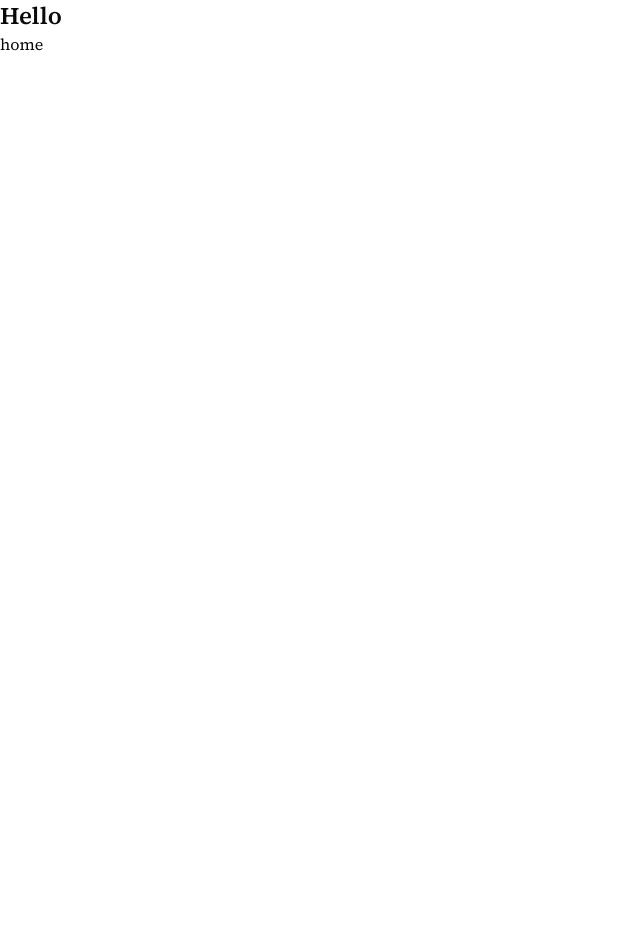
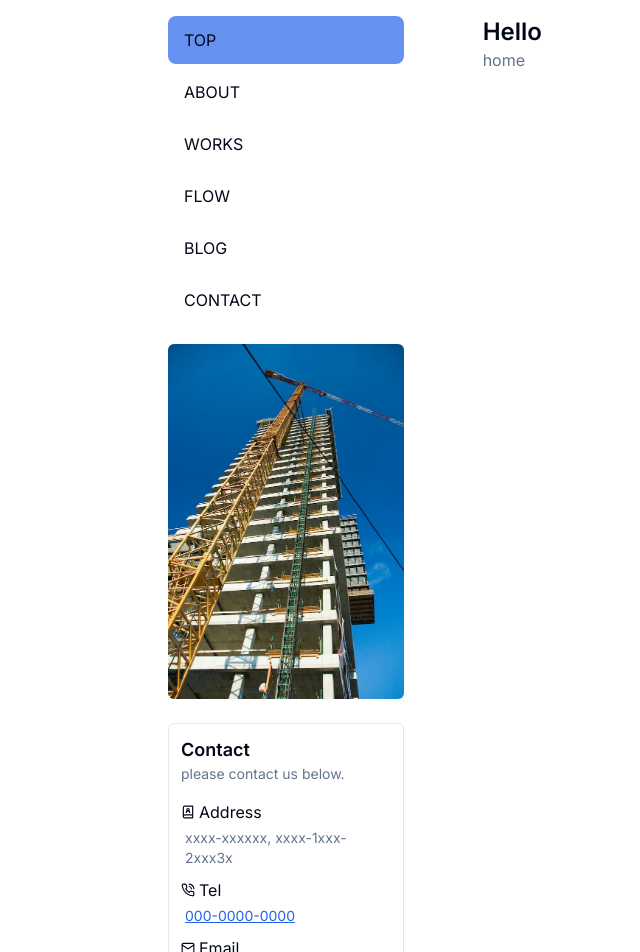
Before and after one commit to H-ymt/construction-company-website, a Next.js app: page / in a window 1280 px wide. Shown: the top 952 px of the page, without its empty margins (0-640 px from the left). Before the commit the page ends 800 px from the top, so only its background shows below. Built offline with nearby package versions, Linux system fonts and the light colour scheme.

Commit message:
feat(aside): implementing sidemenu

```diff
--- /dev/null
+++ b/app/_components/SideMenu.tsx
@@ -0,0 +1,38 @@
+'use client'
+
+import Image from 'next/image'
+import Link from 'next/link'
+import { usePathname } from 'next/navigation'
+import SideMenuInfo from './SideMenuInfo'
+import { globalNavMenu } from '@/constants'
+
+export default function SideMenu() {
+  const pathname = usePathname()
+
+  return (
+    <aside className="col-start-1 col-end-4 row-start-1 row-end-auto max-md:hidden">
+      <ul className="flex flex-col gap-1 pb-5">
+        {globalNavMenu.map((menu) => (
+          <li key={menu.label}>
+            <Link
+              href={menu.route}
+              className={`block w-full rounded-lg px-4 py-3 hover:text-primary ${pathname === menu.route ? 'bg-primary/70 hover:text-inherit' : ''}`}
+            >
+              {menu.label}
+            </Link>
+          </li>
+        ))}
+      </ul>
+
+      <Image
+        src="/image_sidelink.jpg"
+        width="640"
+        height="963"
+        alt=""
+        className="rounded-md"
+      />
+
+      <SideMenuInfo />
+    </aside>
+  )
+}
--- /dev/null
+++ b/app/_components/SideMenuInfo.tsx
@@ -0,0 +1,49 @@
+import { BookUser, Mail, PhoneCall } from 'lucide-react'
+
+export default function SideMenuInfo() {
+  return (
+    <>
+      <div className="mt-6 rounded-md border px-3 py-3">
+        <h3 className="rounded-tpy-2 text-lg font-semibold">Contact</h3>
+        <p className="text-sm text-muted-foreground">please contact us below.</p>
+        <div className="flex flex-col gap-4 pt-4">
+          <div className="flex flex-col gap-2.5">
+            <div>
+              <span className="flex items-center gap-1">
+                <BookUser size={14} strokeWidth={2} />
+                Address
+              </span>
+              <span className="block pl-1 pt-1 text-sm text-muted-foreground">
+                xxxx-xxxxxx, xxxx-1xxx-2xxx3x
+              </span>
+            </div>
+            <div>
+              <span className="flex items-center gap-1">
+                <PhoneCall size={14} strokeWidth={2} />
+                Tel
+              </span>
+              <a
+                href="tel:000-0000-0000"
+                className="block pl-1 pt-1 text-sm text-primary underline"
+              >
+                000-0000-0000
+              </a>
+            </div>
+            <div>
+              <span className="flex items-center gap-1">
+                <Mail size={14} strokeWidth={2} />
+                Email
+              </span>
+              <a
+                href="mailto:xxxx@xxxx.jp"
+                className="block pl-1 pt-1 text-sm text-primary underline"
+              >
+                xxxx5555@xxxx.jp
+              </a>
+            </div>
+          </div>
+        </div>
+      </div>
+    </>
+  )
+}
--- /dev/null
+++ b/app/_layouts/BaseLayout.tsx
@@ -0,0 +1,11 @@
+interface BaseLayoutProps {
+  children: React.ReactNode
+}
+
+export default function BaseLayout({ children }: BaseLayoutProps) {
+  return (
+    <div className="mx-auto max-w-[1000px] grid-cols-12 px-7 py-4 md:grid">
+      {children}
+    </div>
+  )
+}
--- a/app/globals.css
+++ b/app/globals.css
@@ -5,64 +5,47 @@
 @layer base {
   :root {
     --background: 0 0% 100%;
-    --foreground: 20 14.3% 4.1%;
-
+    --foreground: 222.2 84% 4.9%;
     --card: 0 0% 100%;
-    --card-foreground: 20 14.3% 4.1%;
-
+    --card-foreground: 222.2 84% 4.9%;
     --popover: 0 0% 100%;
-    --popover-foreground: 20 14.3% 4.1%;
-
-    --primary: 24 9.8% 10%;
-    --primary-foreground: 60 9.1% 97.8%;
-
-    --secondary: 60 4.8% 95.9%;
-    --secondary-foreground: 24 9.8% 10%;
-
-    --muted: 60 4.8% 95.9%;
-    --muted-foreground: 25 5.3% 44.7%;
-
-    --accent: 60 4.8% 95.9%;
-    --accent-foreground: 24 9.8% 10%;
-
+    --popover-foreground: 222.2 84% 4.9%;
+    --primary: 221.2 83.2% 53.3%;
+    --primary-foreground: 210 40% 98%;
+    --secondary: 210 40% 96.1%;
+    --secondary-foreground: 222.2 47.4% 11.2%;
+    --muted: 210 40% 96.1%;
+    --muted-foreground: 215.4 16.3% 46.9%;
+    --accent: 210 40% 96.1%;
+    --accent-foreground: 222.2 47.4% 11.2%;
     --destructive: 0 84.2% 60.2%;
-    --destructive-foreground: 60 9.1% 97.8%;
-
-    --border: 20 5.9% 90%;
-    --input: 20 5.9% 90%;
-    --ring: 20 14.3% 4.1%;
-
+    --destructive-foreground: 210 40% 98%;
+    --border: 214.3 31.8% 91.4%;
+    --input: 214.3 31.8% 91.4%;
+    --ring: 221.2 83.2% 53.3%;
     --radius: 0.5rem;
   }
 
   .dark {
-    --background: 20 14.3% 4.1%;
-    --foreground: 60 9.1% 97.8%;
-
-    --card: 20 14.3% 4.1%;
-    --card-foreground: 60 9.1% 97.8%;
-
-    --popover: 20 14.3% 4.1%;
-    --popover-foreground: 60 9.1% 97.8%;
-
-    --primary: 60 9.1% 97.8%;
-    --primary-foreground: 24 9.8% 10%;
-
-    --secondary: 12 6.5% 15.1%;
-    --secondary-foreground: 60 9.1% 97.8%;
-
-    --muted: 12 6.5% 15.1%;
-    --muted-foreground: 24 5.4% 63.9%;
-
-    --accent: 12 6.5% 15.1%;
-    --accent-foreground: 60 9.1% 97.8%;
-
+    --background: 222.2 84% 4.9%;
+    --foreground: 210 40% 98%;
+    --card: 222.2 84% 4.9%;
+    --card-foreground: 210 40% 98%;
+    --popover: 222.2 84% 4.9%;
+    --popover-foreground: 210 40% 98%;
+    --primary: 217.2 91.2% 59.8%;
+    --primary-foreground: 222.2 47.4% 11.2%;
+    --secondary: 217.2 32.6% 17.5%;
+    --secondary-foreground: 210 40% 98%;
+    --muted: 217.2 32.6% 17.5%;
+    --muted-foreground: 215 20.2% 65.1%;
+    --accent: 217.2 32.6% 17.5%;
+    --accent-foreground: 210 40% 98%;
     --destructive: 0 62.8% 30.6%;
-    --destructive-foreground: 60 9.1% 97.8%;
-
-    --border: 12 6.5% 15.1%;
-    --input: 12 6.5% 15.1%;
-    --ring: 24 5.7% 82.9%;
+    --destructive-foreground: 210 40% 98%;
+    --border: 217.2 32.6% 17.5%;
+    --input: 217.2 32.6% 17.5%;
+    --ring: 224.3 76.3% 48%;
   }
 }
 
@@ -71,6 +54,6 @@
     @apply border-border;
   }
   body {
-    @apply bg-background text-foreground;
+    @apply min-h-screen w-full bg-background text-foreground;
   }
 }
--- a/app/layout.tsx
+++ b/app/layout.tsx
@@ -1,10 +1,13 @@
 import type { Metadata } from 'next'
-import { Source_Serif_4 } from 'next/font/google'
+import { Inter } from 'next/font/google'
 import './globals.css'
+import BaseLayout from './_layouts/BaseLayout'
+import SideMenu from './_components/SideMenu'
 
-const serif = Source_Serif_4({ subsets: ['latin'] })
+const inter = Inter({ subsets: ['latin'] })
 
 export const metadata: Metadata = {
+  metadataBase: new URL('https://construction-company-website-nine.vercel.app/'),
   title: {
     default: 'Construction Company',
     template: '%s | Construction Company',
@@ -38,8 +41,13 @@ export default function RootLayout({
 }>) {
   return (
     <html lang="en">
-      <body className={serif.className}>
-        <main>{children}</main>
+      <body className={inter.className}>
+        <BaseLayout>
+          <SideMenu />
+          <main className="col-start-5 col-end-12 row-start-1 row-end-auto">
+            {children}
+          </main>
+        </BaseLayout>
       </body>
     </html>
   )
--- a/app/page.tsx
+++ b/app/page.tsx
@@ -4,7 +4,9 @@ export default function Home() {
   return (
     <div className="flex flex-col">
       <h1 className="text-2xl font-semibold">Hello</h1>
-      <Link href="/">home</Link>
+      <Link href="/" className="text-muted-foreground">
+        home
+      </Link>
     </div>
   )
 }
--- /dev/null
+++ b/constants/index.ts
@@ -0,0 +1,31 @@
+interface globalNavMenu {
+  label: string
+  route: string
+}
+
+export const globalNavMenu = [
+  {
+    label: 'TOP',
+    route: '/',
+  },
+  {
+    label: 'ABOUT',
+    route: '/about',
+  },
+  {
+    label: 'WORKS',
+    route: '/works',
+  },
+  {
+    label: 'FLOW',
+    route: '/flow',
+  },
+  {
+    label: 'BLOG',
+    route: '/blog',
+  },
+  {
+    label: 'CONTACT',
+    route: '/contact',
+  },
+]
```
Also changed, not shown: public/image_sidelink.jpg (added).
